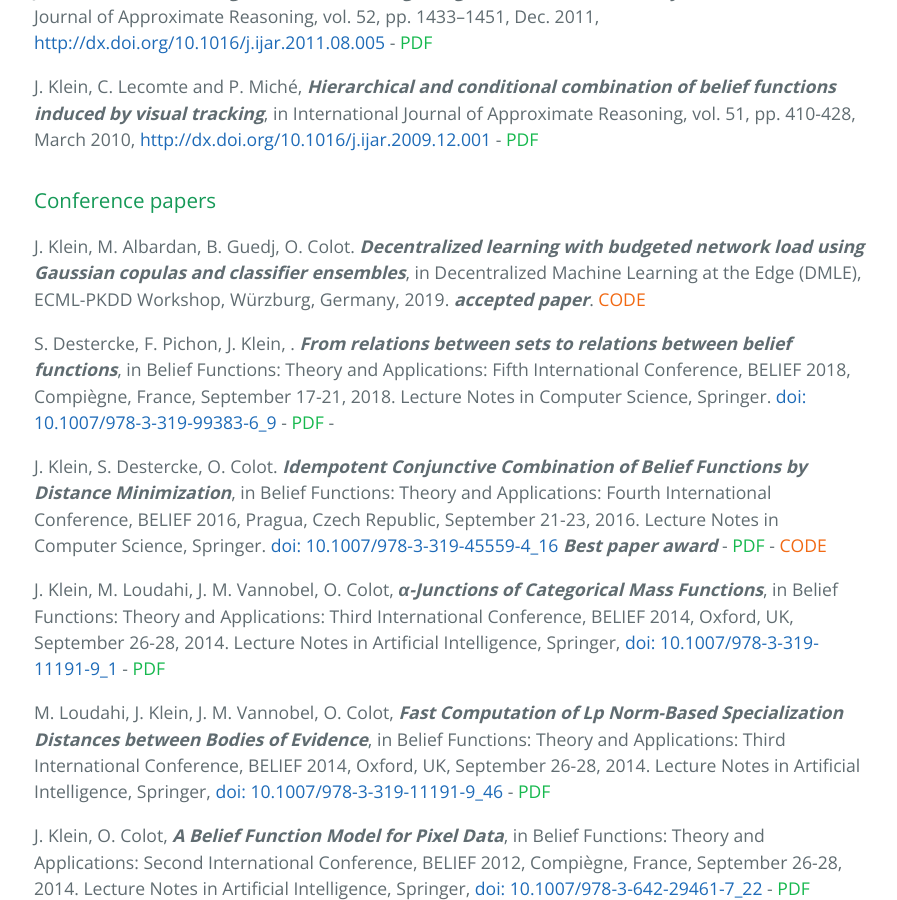
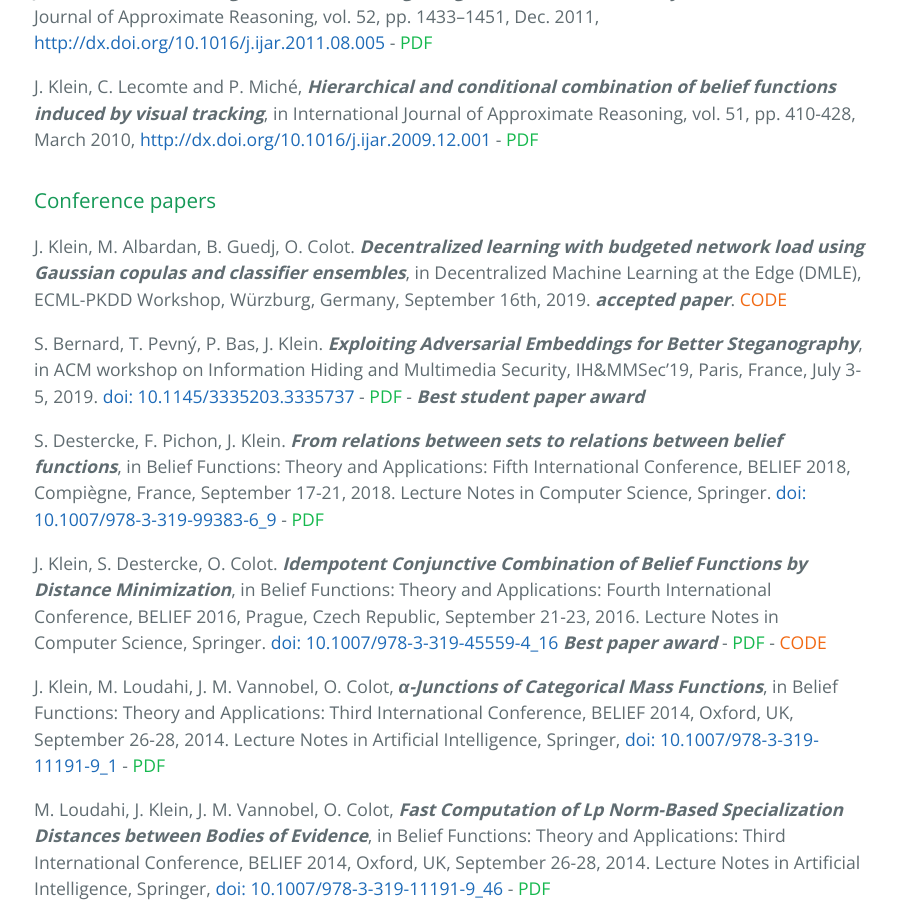
Before and after one commit to john-klein/john-klein.github.io, a Jekyll site: the page built from index.md, in a window 1280 px wide and 900 px high, scrolled down 3168 px. Shown: the whole window, without its empty margins (190-1087 px from the left). Built offline with Jekyll 4.4.1, drawn with Linux system fonts in a browser that asks for light colours; our own code applies the rules of GitHub Pages for plain Markdown files.

Commit message:
Update index.md

```diff
--- a/index.md
+++ b/index.md
@@ -148,16 +148,19 @@ J. Klein, ***Complementary Lipschitz continuity results for the distribution of
 
 ### Conference papers
 
-J. Klein, M. Albardan, B. Guedj, O. Colot. ***Decentralized learning with budgeted network load using Gaussian copulas and classifier ensembles***, in Decentralized Machine Learning at the Edge (DMLE), ECML-PKDD Workshop, Würzburg, Germany, 2019. ***accepted paper***.
+J. Klein, M. Albardan, B. Guedj, O. Colot. ***Decentralized learning with budgeted network load using Gaussian copulas and classifier ensembles***, in Decentralized Machine Learning at the Edge (DMLE), ECML-PKDD Workshop, Würzburg, Germany, September 16th, 2019. ***accepted paper***.
 <a href="https://github.com/john-klein/DELCO" style="color: rgb(241,105,19)">CODE</a>
 
-S. Destercke, F. Pichon, J. Klein, . ***From relations between sets to relations between belief functions***, in
+S. Bernard, T. Pevný, P. Bas, J. Klein. ***Exploiting Adversarial Embeddings for Better Steganography***, in ACM workshop on Information Hiding and Multimedia Security, IH&MMSec'19, Paris, France, July 3-5, 2019.
+[doi: 10.1145/3335203.3335737](https://doi.org/10.1145/3335203.3335737) - <a href="http://delivery.acm.org/10.1145/3340000/3335737/p216-bernard.pdf?ip=134.206.210.29&id=3335737&acc=OPEN&key=4D4702B0C3E38B35%2E4D4702B0C3E38B35%2E4D4702B0C3E38B35%2E6D218144511F3437&__acm__=1563190964_50567f23593c6ce35b34a64f79edf3f7" style="color: rgb(22,184,78)">PDF</a> - ***Best student paper award***
+
+S. Destercke, F. Pichon, J. Klein. ***From relations between sets to relations between belief functions***, in
 Belief Functions: Theory and Applications: Fifth International Conference, BELIEF 2018, Compiègne, France, September 17-21, 2018. Lecture Notes in Computer Science, Springer.
 [doi: 10.1007/978-3-319-99383-6_9](https://doi.org/10.1007/978-3-319-99383-6_9) -
-<a href="https://john-klein.github.io/assets/files/conf_papers/conf9.pdf" style="color: rgb(22,184,78)">PDF</a>  -
+<a href="https://john-klein.github.io/assets/files/conf_papers/conf9.pdf" style="color: rgb(22,184,78)">PDF</a>
 
  J. Klein, S. Destercke, O. Colot. ***Idempotent Conjunctive Combination of Belief Functions by Distance Minimization***, in
-Belief Functions: Theory and Applications: Fourth International Conference, BELIEF 2016, Pragua, Czech Republic, September 21-23, 2016. Lecture Notes in Computer Science, Springer.
+Belief Functions: Theory and Applications: Fourth International Conference, BELIEF 2016, Prague, Czech Republic, September 21-23, 2016. Lecture Notes in Computer Science, Springer.
 [doi: 10.1007/978-3-319-45559-4\_16](http://link.springer.com/chapter/10.1007%2F978-3-319-45559-4_16) ***Best paper award*** -
 <a href="https://john-klein.github.io/assets/files/conf_papers/conf8.pdf" style="color: rgb(22,184,78)">PDF</a>  -
 <a href="https://github.com/john-klein/Conjunctive-and-Disjunctive-combination-by-distance-minimization" style="color: rgb(241,105,19)">CODE</a>
```
